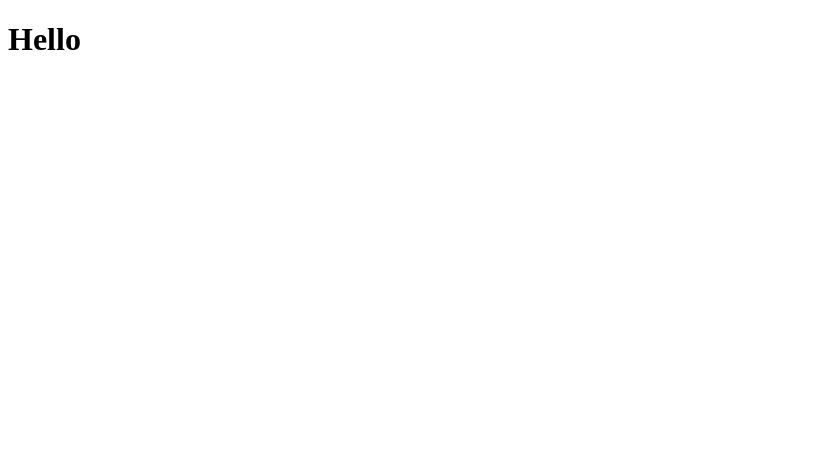
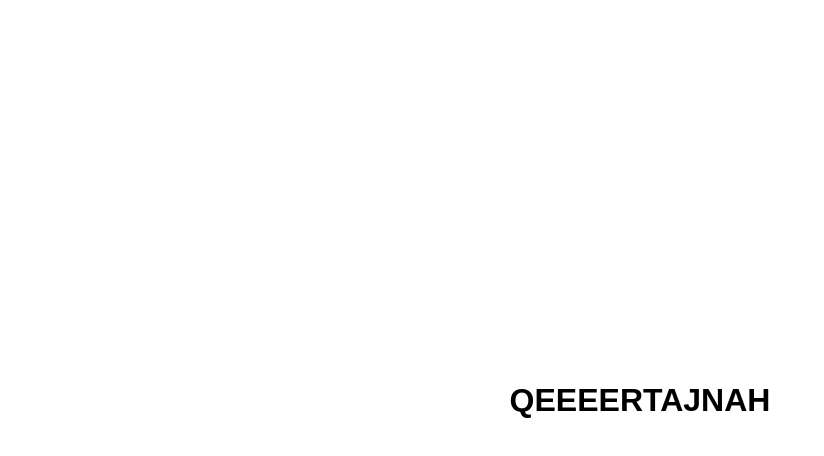
Before and after one commit to OmarShahrani/testing-github, a plain HTML site: page index.html in a window 1280 px wide. Shown: the whole page, without its empty margins (0-824 px from the left). Drawn offline with Linux system fonts and the light colour scheme.

Commit message:
Center QEEEERTAJNAH text on page

```diff
--- a/index.html
+++ b/index.html
@@ -5,8 +5,18 @@
     <meta name="viewport" content="width=device-width, initial-scale=1.0" />
     <meta http-equiv="X-UA-Compatible" content="ie=edge" />
     <title>Omar Site</title>
+    <style>
+      body {
+        display: flex;
+        justify-content: center;
+        align-items: center;
+        height: 100vh;
+        margin: 0;
+        font-family: Arial, sans-serif;
+      }
+    </style>
   </head>
   <body>
-    <h1>Hello</h1>
+    <h1>QEEEERTAJNAH</h1>
   </body>
 </html>
```
